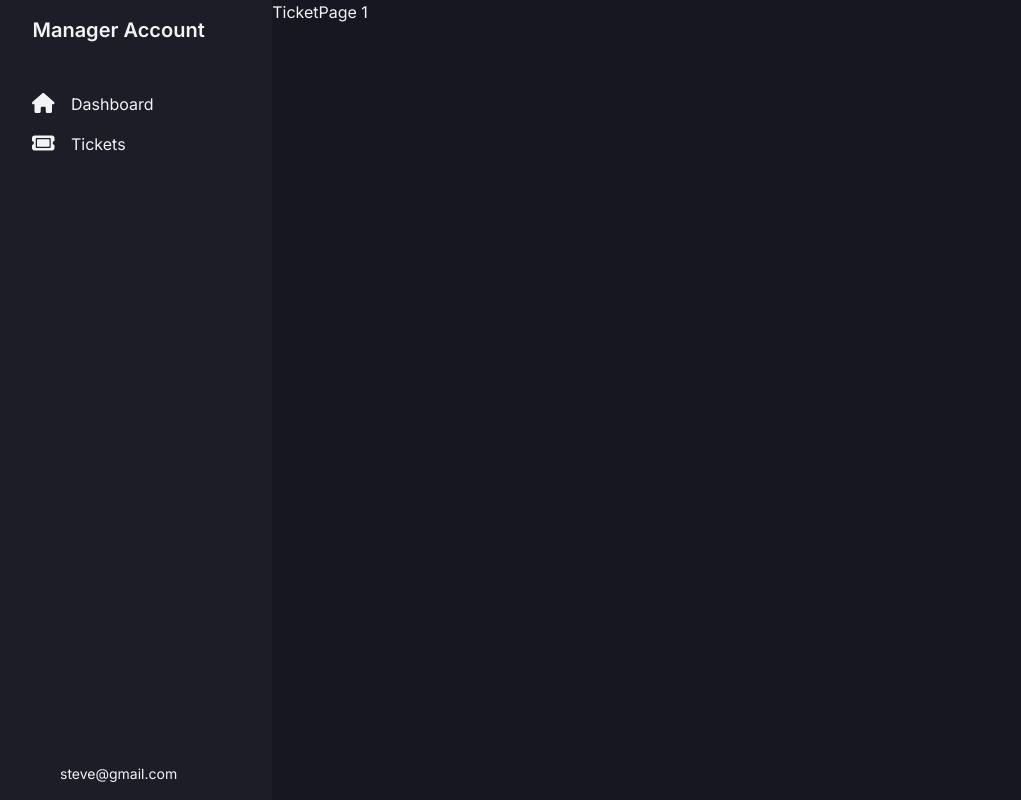
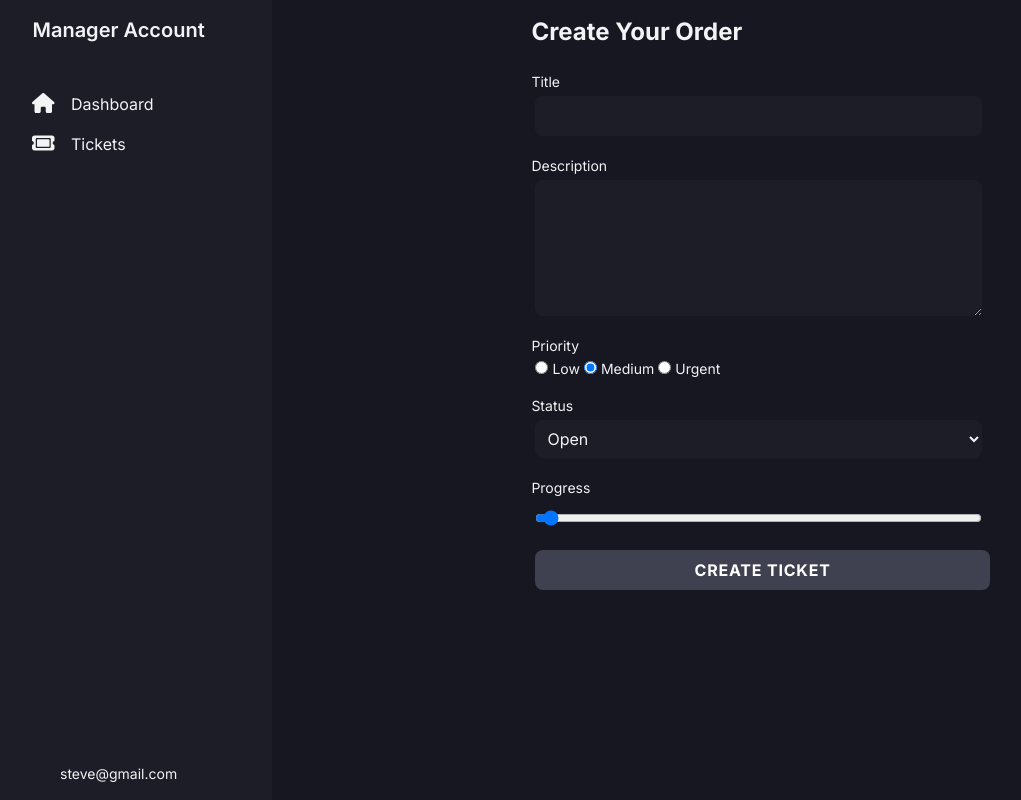
Before and after one commit to Ochiengsteven/ticket-app, a Next.js app: page /ticketPage/1 in a window 1280 px wide. Shown: the whole page, without its empty margins (35-1056 px from the left). Built offline with nearby package versions, Linux system fonts and the light colour scheme.

Commit message:
ADD DB SCHEMA, ROUTES, AND BASIC TICKET FETCH DATA TO VIEW

```diff
--- a/app/(components)/Nav.jsx
+++ b/app/(components)/Nav.jsx
@@ -12,7 +12,7 @@ const Nav = () => {
             <FontAwesomeIcon icon={faHome} className="icon" />
             Dashboard
           </Link>
-          <Link href="/">
+          <Link href="/TicketPage/new">
             <FontAwesomeIcon icon={faTicket} className="icon" />
             Tickets
           </Link>
--- a/app/(components)/PriorityDisplay.jsx
+++ b/app/(components)/PriorityDisplay.jsx
@@ -1,11 +1,26 @@
-import { faFire } from "@fortawesome/free-solid-svg-icons";
-import { FontAwesomeIcon } from "@fortawesome/react-fontawesome";
+const PriorityDisplay = ({ priority }) => {
+  let priorityColorClass;
 
-const PriorityDisplay = () => {
+  switch (priority) {
+    case "Urgent":
+      priorityColorClass = "bg-red-200";
+      break;
+    case "Medium":
+      priorityColorClass = "bg-yellow-200";
+      break;
+    case "Low":
+      priorityColorClass = "bg-green-200";
+      break;
+    default:
+      priorityColorClass = "bg-gray-200";
+  }
+
   return (
     <div className="flex justify-start align-baseline text-sm">
-      <span className="bg-red-200 py-1 px-2 rounded-lg text-grey-accent-hover">
-        Urgent
+      <span
+        className={`py-1 px-2 rounded-lg text-grey-accent-hover ${priorityColorClass}`}
+      >
+        {priority}
       </span>
     </div>
   );
--- a/app/(components)/TicketCard.jsx
+++ b/app/(components)/TicketCard.jsx
@@ -4,11 +4,11 @@ import PriorityDisplay from "./PriorityDisplay";
 import ProgressDisplay from "./ProgressDisplay";
 import Status from "./Status";
 
-const TicketCard = () => {
+const TicketCard = ({ ticket }) => {
   return (
     <div className="flex flex-col bg-card hover:bg-card-hover rounded-md shadow-lg p-3 m-2">
       <div className="flex mb-3">
-        <PriorityDisplay />
+        <PriorityDisplay priority={ticket.priority} />
         <div className="ml-auto">
           <DeleteBlock />
         </div>
--- /dev/null
+++ b/app/(components)/TicketForm.jsx
@@ -0,0 +1,133 @@
+"use client";
+
+import { useRouter } from "next/navigation";
+import React, { useState } from "react";
+
+const TicketForm = () => {
+  const router = useRouter();
+
+  const startingTicketData = {
+    title: "",
+    description: "",
+    status: "Open",
+    priority: "Medium",
+    active: true,
+    progress: 0,
+  };
+
+  const [formData, setFormData] = useState(startingTicketData);
+
+  const handleChange = (e) => {
+    const { name, value } = e.target;
+    setFormData((prev) => ({ ...prev, [name]: value }));
+  };
+
+  const handleSubmit = async (event) => {
+    event.preventDefault();
+    console.log("Submitted:", formData);
+    // Handle form submission logic here, e.g., send the ticketData object to the server
+    const res = await fetch("/api/Tickets", {
+      method: "POST",
+      headers: {
+        "Content-Type": "application/json",
+      },
+      body: JSON.stringify({ formData }),
+    });
+
+    if (!res.ok) {
+      throw new Error("Failed to create ticket.");
+    }
+
+    router.refresh();
+    router.push("/");
+    console.log(res);
+  };
+
+  return (
+    <div className="flex justify-center">
+      <form
+        onSubmit={handleSubmit}
+        className="flex flex-col gap-2 w-1/2"
+        method="post"
+      >
+        <h3>Create Your Order</h3>
+        <div className="flex flex-col">
+          <label htmlFor="title">Title</label>
+          <input
+            type="text"
+            id="title"
+            name="title"
+            required={true}
+            value={formData.title}
+            onChange={handleChange}
+          />
+          <label htmlFor="description">Description</label>
+          <textarea
+            id="description"
+            name="description"
+            required={true}
+            value={formData.description}
+            onChange={handleChange}
+            rows={5}
+          />
+          <label htmlFor="priority">Priority</label>
+          <div>
+            <input
+              type="radio"
+              id="low"
+              name="priority"
+              value="Low"
+              checked={formData.priority === "Low"}
+              onChange={handleChange}
+            />
+            <label htmlFor="low">Low</label>
+            <input
+              type="radio"
+              id="medium"
+              name="priority"
+              value="Medium"
+              checked={formData.priority === "Medium"}
+              onChange={handleChange}
+            />
+            <label htmlFor="medium">Medium</label>
+            <input
+              type="radio"
+              id="urgent"
+              name="priority"
+              value="Urgent"
+              checked={formData.priority === "Urgent"}
+              onChange={handleChange}
+            />
+            <label htmlFor="urgent">Urgent</label>
+          </div>
+          <label htmlFor="status">Status</label>
+          <select
+            id="status"
+            name="status"
+            required={true}
+            value={formData.status}
+            onChange={handleChange}
+          >
+            <option value="Open">Open</option>
+            <option value="In Progress">In Progress</option>
+            <option value="Closed">Closed</option>
+          </select>
+          <label htmlFor="progress">Progress</label>
+          <input
+            type="range"
+            id="progress"
+            name="progress"
+            required={true}
+            value={formData.progress}
+            onChange={handleChange}
+            min="0"
+            max="100"
+          />
+        </div>
+        <input type="submit" className="btn" value="Create Ticket" />
+      </form>
+    </div>
+  );
+};
+
+export default TicketForm;
--- /dev/null
+++ b/app/(models)/Tickets/Ticket.js
@@ -0,0 +1,37 @@
+import mongoose, { Schema } from "mongoose";
+
+mongoose.connect(process.env.MONGODB_URI);
+mongoose.Promise = global.Promise;
+
+const ticketSchema = new Schema(
+  {
+    title: String,
+    description: String,
+    status: {
+      type: String,
+      enum: ["Open", "In Progress", "Closed"],
+      default: "Open",
+    },
+    priority: {
+      type: String,
+      enum: ["Urgent", "Medium", "Low"],
+      default: "Medium",
+    },
+    active: {
+      type: Boolean,
+      default: true,
+    },
+    progress: {
+      type: Number,
+      min: 0,
+      max: 100,
+      default: 0,
+    },
+  },
+  {
+    timestamps: true,
+  }
+);
+
+const Ticket = mongoose.models.Ticket || mongoose.model("Ticket", ticketSchema);
+export default Ticket;
--- /dev/null
+++ b/app/api/Tickets/route.js
@@ -0,0 +1,24 @@
+import Ticket from "@/app/(models)/Tickets/Ticket";
+import { NextResponse } from "next/server";
+
+export async function POST(req) {
+  try {
+    const body = await req.json();
+    const ticketData = body.formData;
+    await Ticket.create(ticketData);
+
+    return NextResponse.json({ message: "Ticket created" }, { status: 201 });
+  } catch (error) {
+    return NextResponse.json({ message: "Error", error }, { status: 500 });
+  }
+}
+
+export async function GET() {
+  try {
+    const tickets = await Ticket.find();
+
+    return NextResponse.json({ tickets }, { status: 200 });
+  } catch (error) {
+    return NextResponse.json({ message: "Error", error }, { status: 500 });
+  }
+}
--- a/app/globals.css
+++ b/app/globals.css
@@ -26,6 +26,21 @@
   p {
     @apply text-default-text text-sm;
   }
+
+  form {
+    @apply flex flex-col rounded-xl p-4;
+  }
+
+  label {
+    @apply text-default-text text-sm mt-4;
+  }
+
+  input,
+  select,
+  option,
+  textarea {
+    @apply bg-card m-1 rounded-lg p-2;
+  }
 }
 
 @layer components {
--- a/app/page.jsx
+++ b/app/page.jsx
@@ -2,17 +2,46 @@ import React from "react";
 import TicketCard from "./(components)/TicketCard";
 import TopNav from "./(components)/TopNav";
 
-const Dashboard = () => {
+const getTickets = async () => {
+  try {
+    const res = await fetch("http://localhost:3000/api/Tickets", {
+      cache: "no-store",
+    });
+    const data = await res.json(); // Assuming the response is JSON data
+    return data; // Return the fetched data
+  } catch (error) {
+    console.log("Error fetching tickets:", error);
+    return { tickets: [] }; // Return an empty array or handle error case appropriately
+  }
+};
+
+const Dashboard = async () => {
+  const { tickets } = await getTickets();
+
+  const uniqueStatus = [...new Set(tickets?.map(({ status }) => status))];
+
   return (
     <div>
       <TopNav />
-      {/* <hr className="h-px border-0 bg-nav mb-2 " /> */}
       <div className="p-5 overflow-y-auto xs:p-0">
-        <div className="lg:grid grid-cols-2 xl:grid-cols-4">
-          <TicketCard />
-          <TicketCard />
-          <TicketCard />
-          <TicketCard />
+        <div>
+          {tickets &&
+            uniqueStatus?.map((uniqueStatus, statusIndex) => (
+              <div key={statusIndex} className="mb-4">
+                <h3 className="p-2">{uniqueStatus}</h3>
+                <div className="grid grid-cols-1 gap-4 sm:grid-cols-2 lg:grid-cols-3 xl:grid-cols-4">
+                  {tickets
+                    .filter((ticket) => ticket.status === uniqueStatus)
+                    .map((filteredTicket, _index) => (
+                      <TicketCard
+                        id={_index}
+                        key={_index}
+                        ticket={filteredTicket}
+                      />
+                    ))}
+                </div>
+              </div>
+            ))}
         </div>
       </div>
     </div>
--- a/app/ticketPage/[id]/page.jsx
+++ b/app/ticketPage/[id]/page.jsx
@@ -1,7 +1,7 @@
-import React from "react";
+import TicketForm from "@/app/(components)/TicketForm";
 
 const TicketPage = ({ params }) => {
-  return <div className="">TicketPage {params.id}</div>;
+  return <TicketForm />;
 };
 
 export default TicketPage;
--- a/package.json
+++ b/package.json
@@ -11,9 +11,11 @@
   "dependencies": {
     "@fortawesome/free-solid-svg-icons": "^6.5.2",
     "@fortawesome/react-fontawesome": "^0.2.0",
+    "axios": "^1.6.8",
     "mongodb": "^6.5.0",
     "mongoose": "^8.3.2",
     "next": "14.2.2",
+    "node-fetch": "^3.3.2",
     "react": "^18",
     "react-dom": "^18"
   },
```
Also changed, not shown: 2 other files (tests, documents, lock files or other folders).
